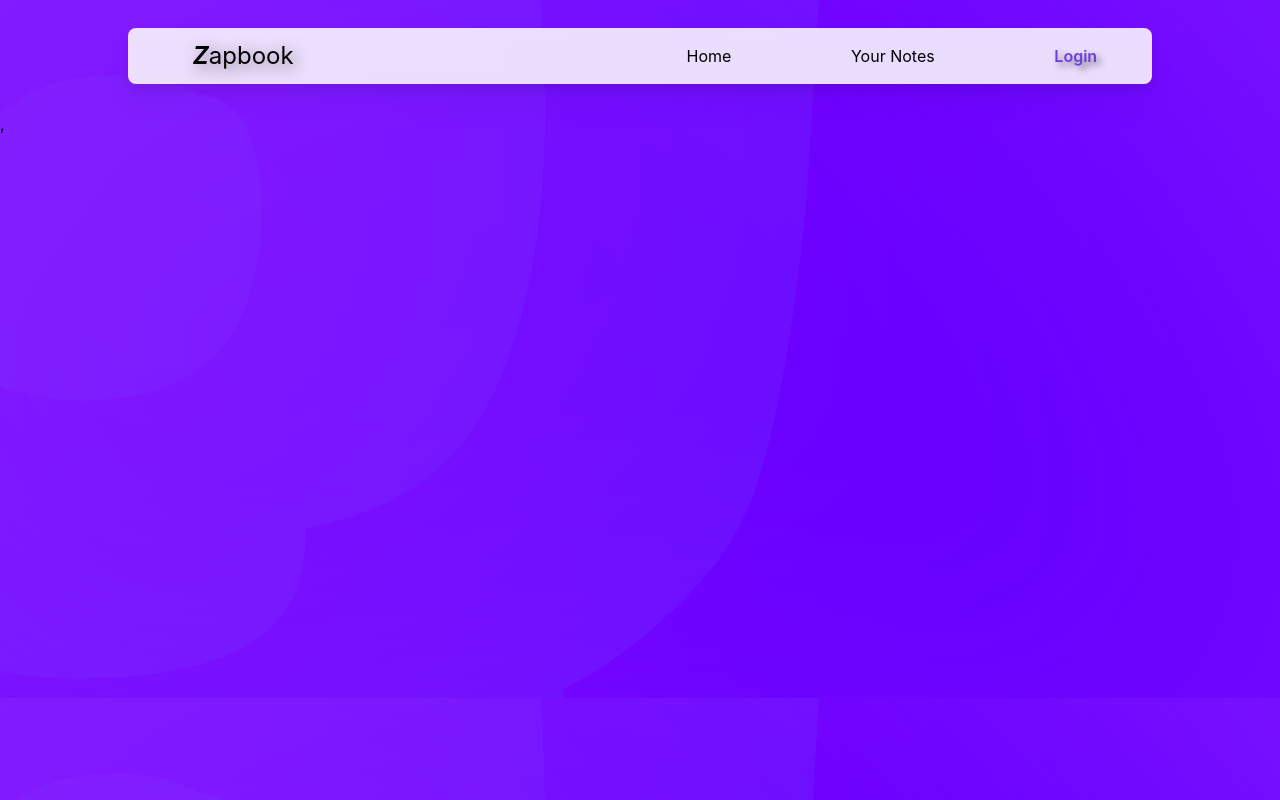
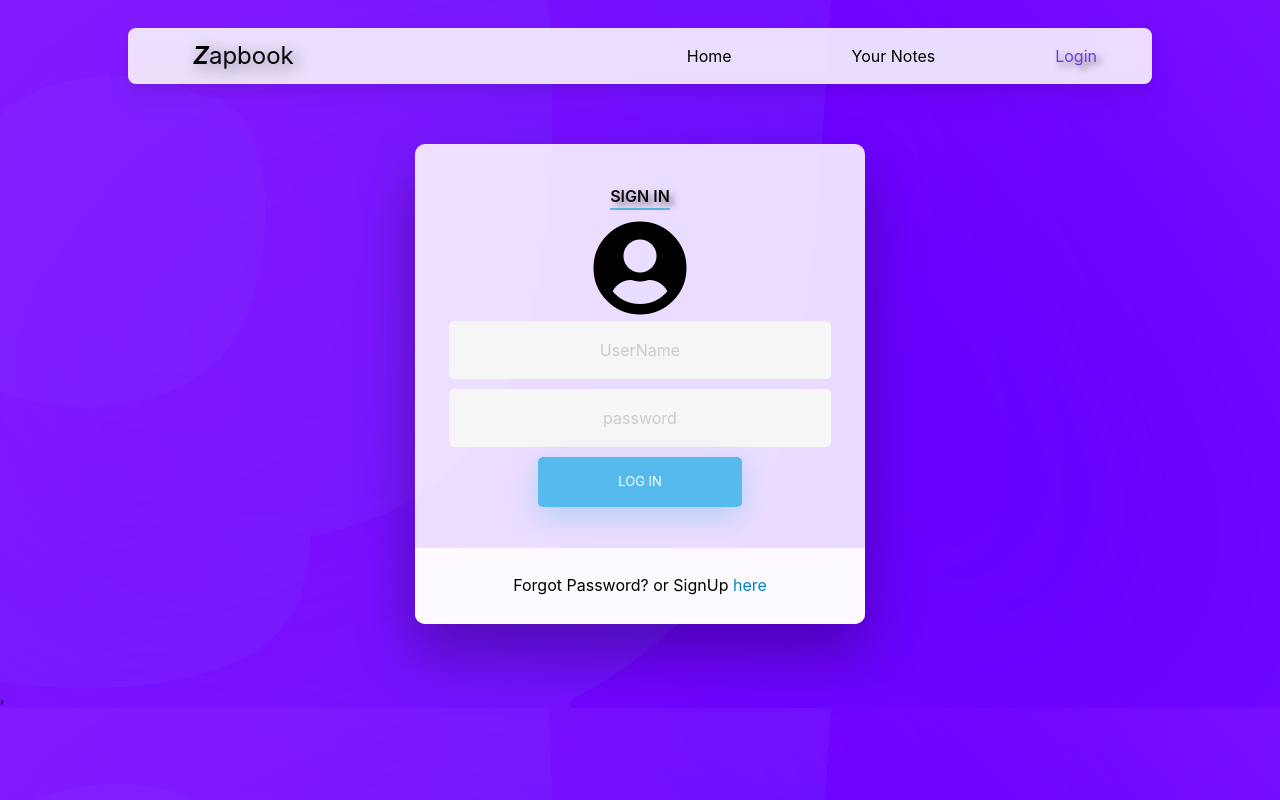
Before and after one commit to yadav-rohit/zapbook-frontend, a React (Create React App) app in the folder zapbook/: page /Login in a window 1280 px wide. Built offline with nearby package versions, Linux system fonts and the light colour scheme.

Commit message:
added Signup

```diff
--- a/zapbook/src/App.js
+++ b/zapbook/src/App.js
@@ -6,7 +6,9 @@ import Home from './components/Home';
 import { Routes, Route, Link } from "react-router-dom";
 import NoteState from './context/notes/NoteState';
 import Viewpage from './components/Viewpage';
-import Listview from './components/Listview';
+// import Listview from './components/Listview';
+import Login from './components/Login';
+import Signup from './components/Signup';
 
 function App() {
   return (
@@ -16,6 +18,8 @@ function App() {
      <Routes>
         <Route exact path="/" element={<Home/>} />
         <Route exact path="/Viewpage" element={<Viewpage/>} />
+        <Route exact path="/Login" element={<Login/>} />
+        <Route exact path="/Signup" element={<Signup/>} />
       </Routes>
       </NoteState>
 
--- a/zapbook/src/components/Login.js
+++ b/zapbook/src/components/Login.js
@@ -1,7 +1,60 @@
-import React from 'react';
+import React, { useState } from 'react';
+import { Link , useNavigate} from 'react-router-dom';
+import '../navbar.css';
 
 function Login() {
-  return <div></div>;
+   const [credentials , setCredentials] = useState({email: "" , password: ""});
+   let history = useNavigate();
+    const handleSubmit = async (e) => {
+        e.preventDefault();
+        const response = await fetch(`http://localhost:5000/api/auth/login`, {
+            method: "POST",
+            headers: {
+              "Content-Type": "application/json",
+            },
+            body: JSON.stringify({email: credentials.email ,password: credentials.password}),
+            });
+        const json = await response.json();
+        console.log(json);
+        if(json.success){
+         //redirect and save auth token
+         localStorage.setItem('Token' , json.authtoken);
+         history("/viewpage");
+        }
+        else{
+            alert('invalid credentianls');
+        }
+    }
+    const onChange =(e) =>{
+        setCredentials({...credentials, [e.target.name]: e.target.value});
+    }
+  return <>
+      <div className="wrapper my-10">
+  <div id="formContent">
+    {/* <!-- Tabs Titles --> */}
+    <h2 className="active"> Sign In </h2>
+{/*
+    <!-- Icon --> */}
+    <div className="fadeIn first">
+    <i className="fas fa-user-circle text-8xl" id='icon'></i>
+    </div>
+
+    {/* <!-- Login Form --> */}
+    <form onSubmit={handleSubmit}>
+      <input type="text" id="id"  name="email" value={credentials.email}  placeholder="UserName" onChange={onChange}/>
+      <input type="password" id="password"  value={credentials.password} name="password" placeholder="password" onChange={onChange}/>
+      <button type="submit" >Log In</button>
+    </form>
+{/*
+    <!-- Remind Passowrd --> */}
+    <div id="formFooter">
+      <Link to="" className="underlineHover">Forgot Password? </Link> or SignUp <Link to="/Signup" className='text-sky-600 underlineHover'>here</Link>
+    </div>
+
+  </div>
+</div>
+
+  </>;
 }
 
 export default Login;
--- /dev/null
+++ b/zapbook/src/components/Signup.js
@@ -0,0 +1,58 @@
+import React, { useState } from 'react';
+import { Link , useNavigate} from 'react-router-dom';
+import '../navbar.css';
+
+function Login() {
+   const [credentials , setCredentials] = useState({email: "" , password: "" , name:""});
+   let history = useNavigate();
+    const handleSubmit = async (e) => {
+        e.preventDefault();
+        if(document.getElementById('password').value=== document.getElementById('confirmpassword').value){
+        const response = await fetch(`http://localhost:5000/api/auth/createuser`, {
+            method: "POST",
+            headers: {
+              "Content-Type": "application/json",
+            },
+            body: JSON.stringify({email: credentials.email ,password: credentials.password , name: credentials.name}),
+            });
+        const json = await response.json();
+        console.log(json);
+    }
+    else{
+        alert('Password should be same');
+    }
+    }
+    const onChange =(e) =>{
+        setCredentials({...credentials, [e.target.name]: e.target.value});
+    }
+  return <>
+      <div className="wrapper">
+  <div id="formContent">
+    {/* <!-- Tabs Titles --> */}
+    <h2 className="active"> Sign Up </h2>
+{/*
+    <!-- Icon --> */}
+    <div className="first">
+    <i className="fas fa-user-circle text-8xl" id='icon'></i>
+    </div>
+
+    {/* <!-- Login Form --> */}
+    <form onSubmit={handleSubmit}>
+      <input type="text" id="name"  name="name" value={credentials.name}  placeholder="Name" onChange={onChange}/>
+      <input type="email" id="id"  name="email" value={credentials.email}  placeholder="Email" onChange={onChange}/>
+      <input type="password" id="password"  value={credentials.password} name="password" placeholder="Password" onChange={onChange}/>
+      <input type="password" id="confirmpassword"   name="confirm-password" placeholder="Re-enter Password" />
+      <button type="submit" >SignUp</button>
+    </form>
+{/*
+    <!-- Remind Passowrd --> */}
+    <div id="formFooter">
+      Back to <Link to="/Login" className='text-sky-600 underlineHover'>Login</Link>
+    </div>
+  </div>
+</div>
+
+  </>;
+}
+
+export default Login;
--- a/zapbook/src/components/Viewpage.js
+++ b/zapbook/src/components/Viewpage.js
@@ -17,13 +17,20 @@ function Viewpage(props) {
     const description = document.querySelector(".description");
      setNote({title: title.innerHTML ,description: description.value,tag: tag.value});
   }
-  const save = () =>{
+  const save =() =>{
     // if(tag.value.length() > 20){
     //       alert("tag size can't be this big");
     // }
     // console.log(title.innerHTML , tag.innerHTML , description.value );
       //  console.log(note.title , note.description , note.tag);
       addNote(note.title , note.description , note.tag);
+      setNote({title:"" , description: "" , tag:""});
+      const title = document.querySelector(".title");
+    const tag = document.querySelector(".title_tag");
+    const description = document.querySelector(".description");
+    title.innerHTML = "Enter The Title";
+    tag.value="";
+    description.value="";
   }
   const cancel = async () =>{
     await setNote({title:"" , description: "" , tag:""});
--- a/zapbook/src/navbar.css
+++ b/zapbook/src/navbar.css
@@ -13,3 +13,173 @@ li{
 .logo{
     text-shadow: 4px 4px 15px #22222285;
 }
+/* //? Login form */
+@import url('https://fonts.googleapis.com/css?family=Poppins');
+
+/* BASIC */
+a {
+  display:inline-block;
+  text-decoration: none;
+  font-weight: 400;
+}
+
+h2 {
+  text-align: center;
+  font-size: 16px;
+  font-weight: 600;
+  text-transform: uppercase;
+  display:inline-block;
+  margin: 40px 8px 10px 8px;
+  color: #cccccc;
+}
+
+/* STRUCTURE */
+
+.wrapper {
+  display: flex;
+  align-items: center;
+  flex-direction: column;
+  justify-content: center;
+  width: 100%;
+  min-height: 100%;
+  padding: 20px;
+}
+
+#formContent {
+  -webkit-border-radius: 10px 10px 10px 10px;
+  border-radius: 10px 10px 10px 10px;
+  background: rgba(255, 255, 255, 0.863);
+  padding: 30px;
+  width: 90%;
+  max-width: 450px;
+  position: relative;
+  padding: 0px;
+  -webkit-box-shadow: 0 30px 60px 0 rgba(0,0,0,0.3);
+  box-shadow: 0 30px 60px 0 rgba(0,0,0,0.3);
+  text-align: center;
+}
+
+#formFooter {
+  background-color: rgba(255, 255, 255, 0.863);
+  border-top: 1px solid #dce8f1;
+  padding: 25px;
+  text-align: center;
+  -webkit-border-radius: 0 0 10px 10px;
+  border-radius: 0 0 10px 10px;
+}
+
+
+
+/* TABS */
+
+h2.inactive {
+  color: #cccccc;
+}
+
+h2.active {
+  color: #0d0d0d;
+  border-bottom: 2px solid #5fbae9;
+}
+
+
+
+/* FORM TYPOGRAPHY*/
+
+button[type=submit], input[type=submit], input[type=reset]  {
+  background-color: #56baed;
+  border: none;
+  color: white;
+  padding: 15px 80px;
+  text-align: center;
+  text-decoration: none;
+  display: inline-block;
+  text-transform: uppercase;
+  font-size: 13px;
+  -webkit-box-shadow: 0 10px 30px 0 rgba(95,186,233,0.4);
+  box-shadow: 0 10px 30px 0 rgba(95,186,233,0.4);
+  -webkit-border-radius: 5px 5px 5px 5px;
+  border-radius: 5px 5px 5px 5px;
+  margin: 5px 20px 40px 20px;
+  -webkit-transition: all 0.3s ease-in-out;
+  -moz-transition: all 0.3s ease-in-out;
+  -ms-transition: all 0.3s ease-in-out;
+  -o-transition: all 0.3s ease-in-out;
+  transition: all 0.3s ease-in-out;
+}
+
+button[type=submit]:hover, input[type=submit]:hover, input[type=reset]:hover  {
+  background-color: #39ace7;
+}
+
+button[type=submit]:active, input[type=submit]:active, input[type=reset]:active  {
+  -moz-transform: scale(0.95);
+  -webkit-transform: scale(0.95);
+  -o-transform: scale(0.95);
+  -ms-transform: scale(0.95);
+  transform: scale(0.95);
+}
+
+input[type=text]  , input[type=password] , input[type=email]{
+  background-color: #f6f6f6;
+  border: none;
+  color: #0d0d0d;
+  padding: 15px 32px;
+  text-align: center;
+  text-decoration: none;
+  display: inline-block;
+  font-size: 16px;
+  margin: 5px;
+  width: 85%;
+  border: 2px solid #f6f6f6;
+  -webkit-transition: all 0.5s ease-in-out;
+  -moz-transition: all 0.5s ease-in-out;
+  -ms-transition: all 0.5s ease-in-out;
+  -o-transition: all 0.5s ease-in-out;
+  transition: all 0.5s ease-in-out;
+  -webkit-border-radius: 5px 5px 5px 5px;
+  border-radius: 5px 5px 5px 5px;
+}
+
+input[type=text]:focus , input[type=password]:focus ,input[type=email]:focus{
+  background-color: #fff;
+  border-bottom: 2px solid #5fbae9;
+}
+
+input[type=text]::placeholder , input[type=password]::placeholder , input[type=email]::placeholder{
+  color: #cccccc;
+}
+/* Simple CSS3 Fade-in Animation */
+.underlineHover:after {
+  display: block;
+  left: 0;
+  bottom: -10px;
+  width: 0;
+  height: 2px;
+  background-color: #56baed;
+  content: "";
+  transition: width 0.2s;
+}
+
+.underlineHover:hover {
+  color: #0d0d0d;
+}
+
+.underlineHover:hover:after{
+  width: 100%;
+}
+
+
+
+/* OTHERS */
+
+*:focus {
+    outline: none;
+}
+
+#icon {
+ width: 100%;
+}
+
+* {
+  box-sizing: border-box;
+}
```
